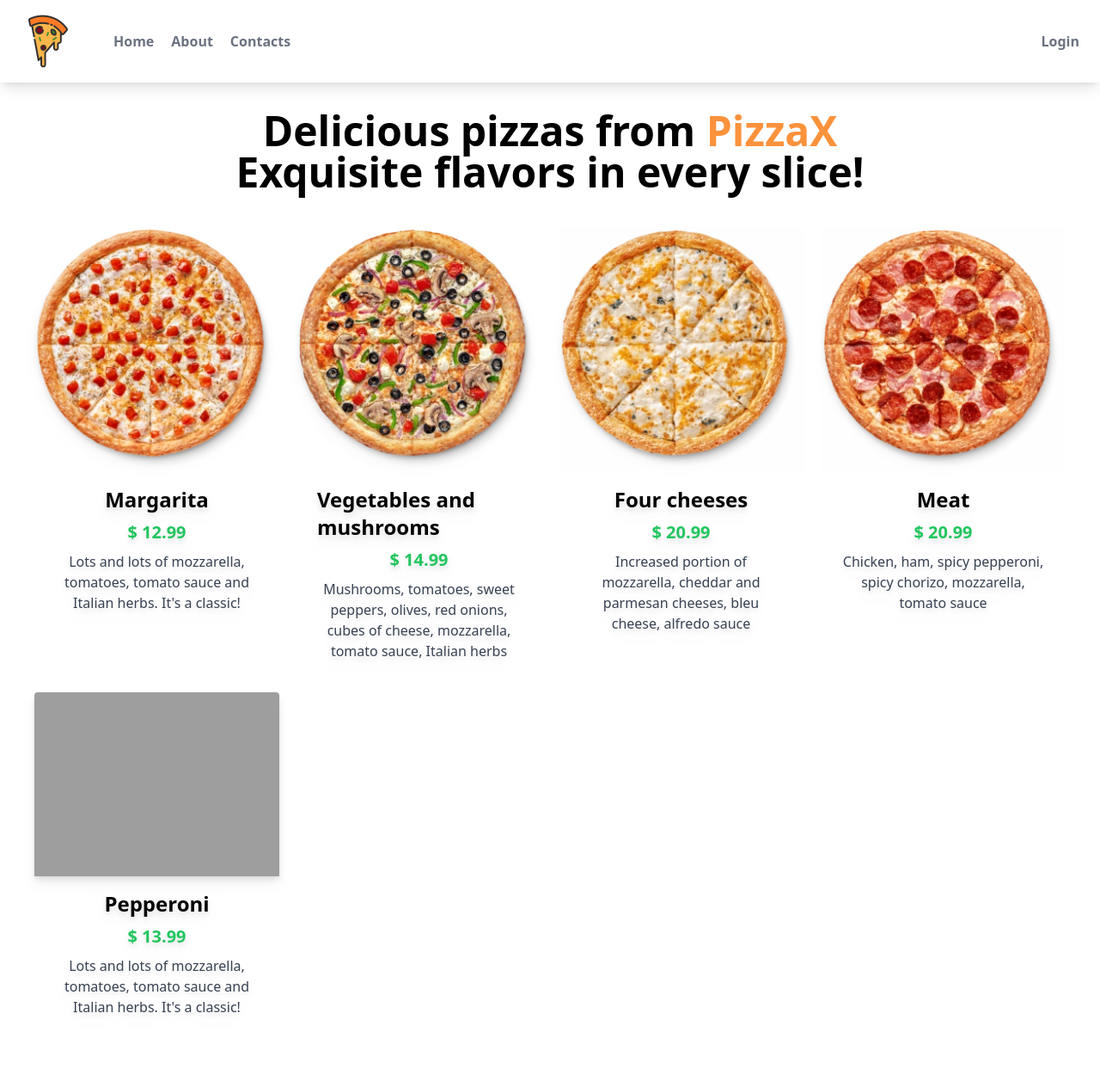
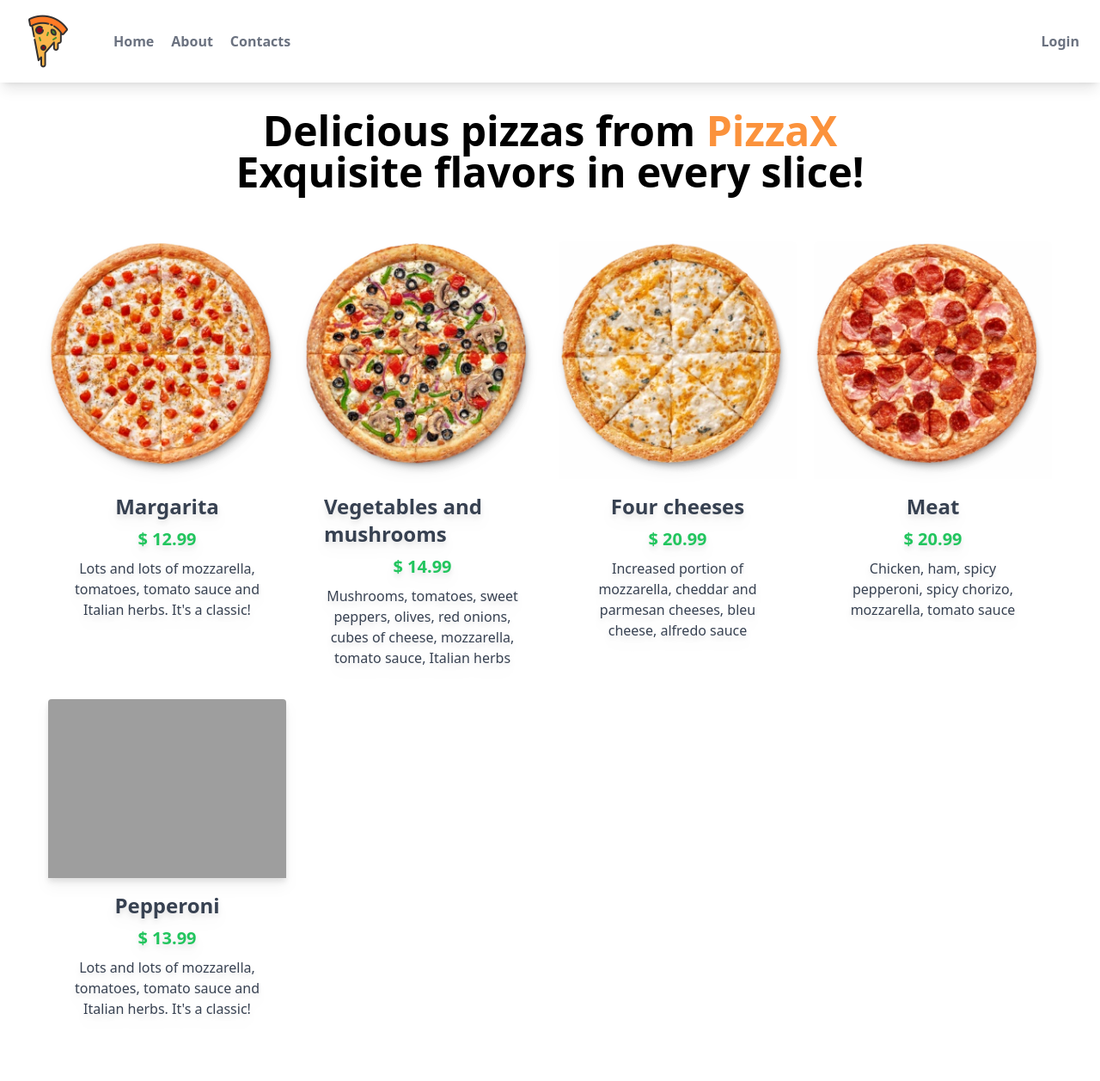
Before and after one commit to pupajupa/pizzax_django, a Django app: page /myapp/ in a window 1280 px wide. Shown: the whole page at 86% size. Before the commit the page ends 1177 px from the top, so only its background shows below. Run offline with Django 5.2, Linux system fonts and the light colour scheme; data comes from the database, SQL or seed files in the repository; both versions use the stored data as it was after the commit; grey boxes are pictures that could not be loaded.

```diff
--- a/mysite/myapp/static/myapp/styles.css
+++ b/mysite/myapp/static/myapp/styles.css
@@ -762,6 +762,10 @@ video {
   padding: 2.5rem;
 }
 
+.p-14 {
+  padding: 3.5rem;
+}
+
 .p-3 {
   padding: 0.75rem;
 }
--- a/mysite/myapp/templates/myapp/pizzas_list.html
+++ b/mysite/myapp/templates/myapp/pizzas_list.html
@@ -12,7 +12,7 @@
       </h1>
     </div>
   </main>
-  <div class = "rounded p-10 grid grid-cols-1 sm:grid-cols-1 md:grid-cols-4 xl:grid-cols-4 lg:grid-cols-4 gap-5">
+  <div class = "rounded p-14 grid grid-cols-1 sm:grid-cols-1 md:grid-cols-4 xl:grid-cols-4 lg:grid-cols-4 gap-5">
     {% for item in items %}
       <a href="{% url 'myapp:detail_pizza' item.id %}">
         <div class = "rounded overflow-hidden drop-shadow-lg">
@@ -21,7 +21,7 @@
           </div>
           <div class="px-6 py-4">
             <div class="flex justify-center">
-            <p class="font-bold text-2xl mb-2">{{item.name}}</p>
+            <p class="font-bold text-gray-700 text-2xl mb-2">{{item.name}}</p>
             </div>
             <div class="flex justify-center">
             <p class="font-bold text-xl text-green-500 mb-2">$ {{item.price}}</p>
```
Also changed, not shown: mysite/db.sqlite3.
